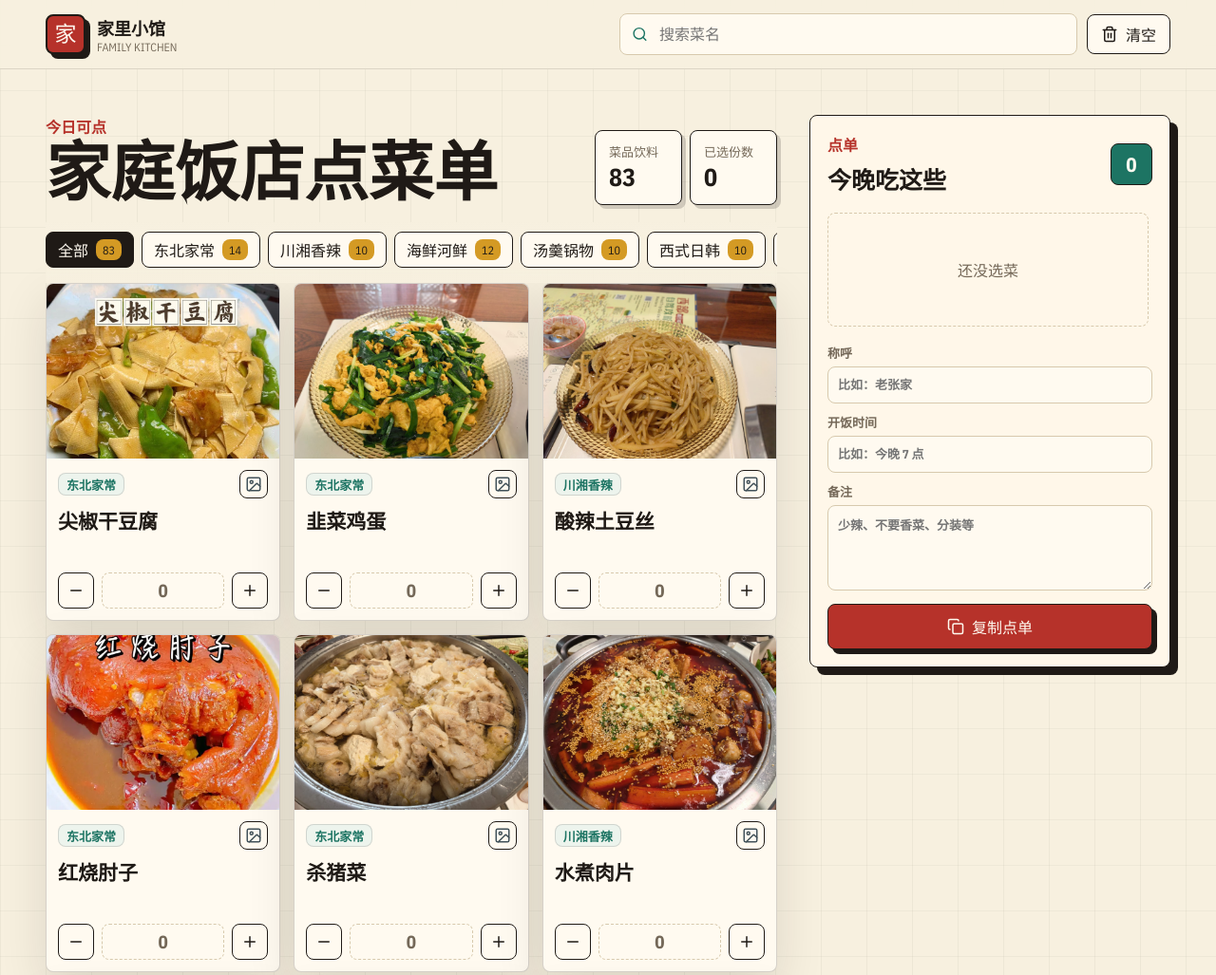
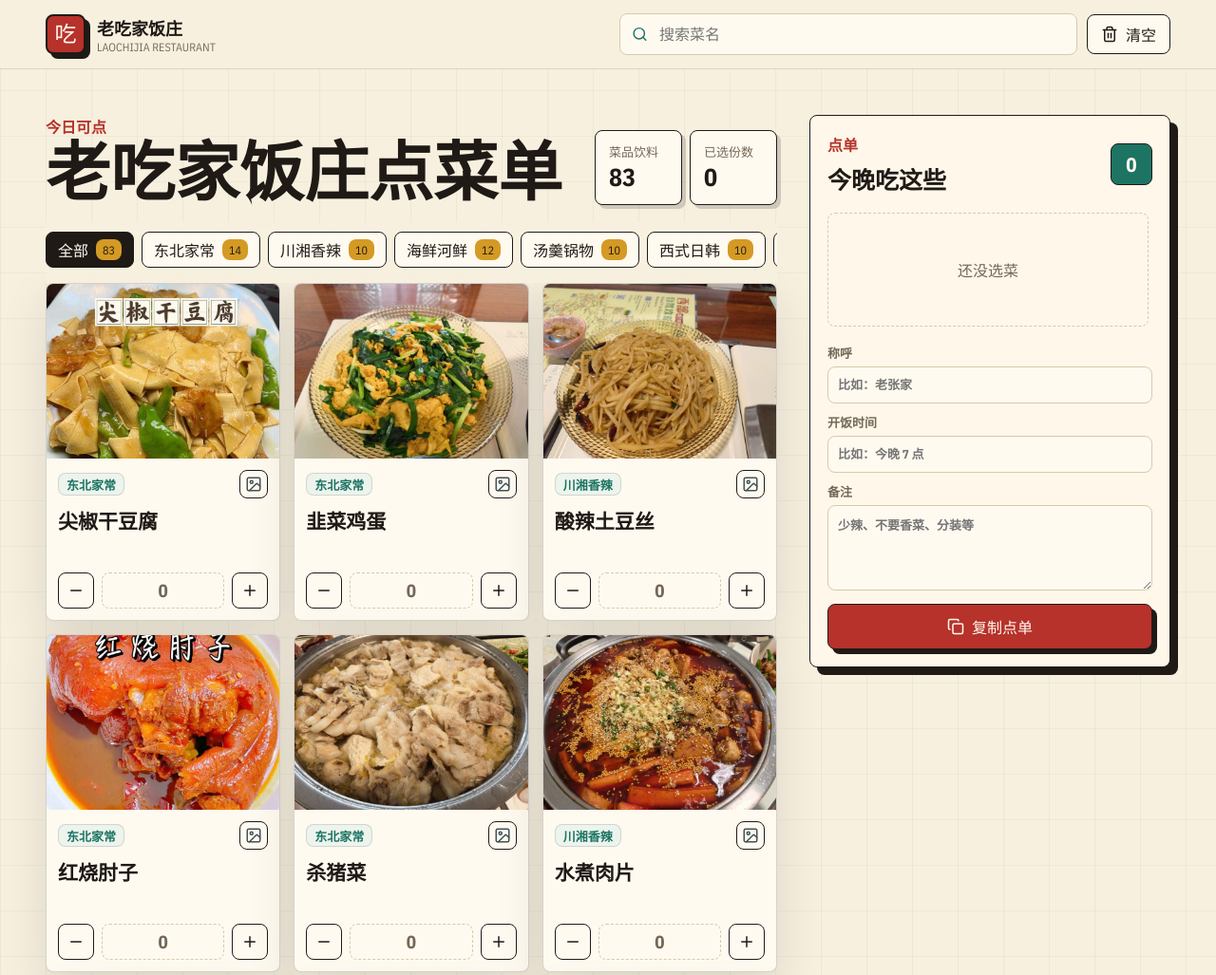
Before and after one commit to gigode/family-kitchen-order, a plain HTML site: page index.html in a window 1280 px wide. Shown: the top 1027 px of the page at 95% size. Drawn offline with nearby package versions, Linux system fonts and the light colour scheme.

Commit message:
Rename restaurant brand

```diff
--- a/app.js
+++ b/app.js
@@ -390,7 +390,7 @@ async function copyOrder() {
   const time = els.mealTime.value.trim() || "待定";
   const note = els.orderNote.value.trim() || "无";
   const lines = [
-    "家里小馆点单",
+    "老吃家饭庄点单",
     `称呼：${guest}`,
     `开饭时间：${time}`,
     `备注：${note}`,
--- a/index.html
+++ b/index.html
@@ -3,10 +3,10 @@
   <head>
     <meta charset="utf-8" />
     <meta name="viewport" content="width=device-width, initial-scale=1" />
-    <title>家里小馆点菜单</title>
+    <title>老吃家饭庄点菜单</title>
     <meta
       name="description"
-      content="家庭饭店点菜网站，支持搜索、分类筛选、加减份数和复制点单。"
+      content="老吃家饭庄点菜网站，支持搜索、分类筛选、加减份数和复制点单。"
     />
     <link
       rel="icon"
@@ -22,11 +22,11 @@
   </head>
   <body>
     <header class="topbar">
-      <a class="brand" href="#" aria-label="家里小馆首页">
-        <span class="brand-mark">家</span>
+      <a class="brand" href="#" aria-label="老吃家饭庄首页">
+        <span class="brand-mark">吃</span>
         <span>
-          <strong>家里小馆</strong>
-          <small>Family Kitchen</small>
+          <strong>老吃家饭庄</strong>
+          <small>Laochijia Restaurant</small>
         </span>
       </a>
       <div class="top-actions">
@@ -46,7 +46,7 @@
         <div class="menu-heading">
           <div>
             <p class="eyebrow">今日可点</p>
-            <h1>家庭饭店点菜单</h1>
+            <h1>老吃家饭庄点菜单</h1>
           </div>
           <dl class="stats">
             <div>
```
Also changed, not shown: 1 other file.
